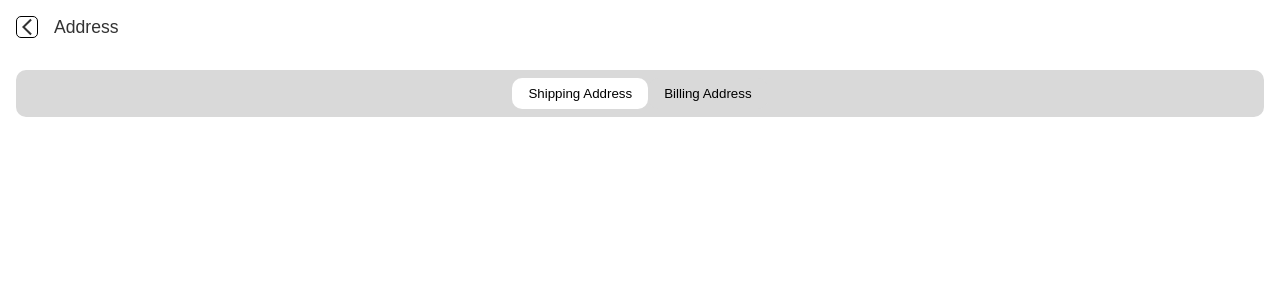
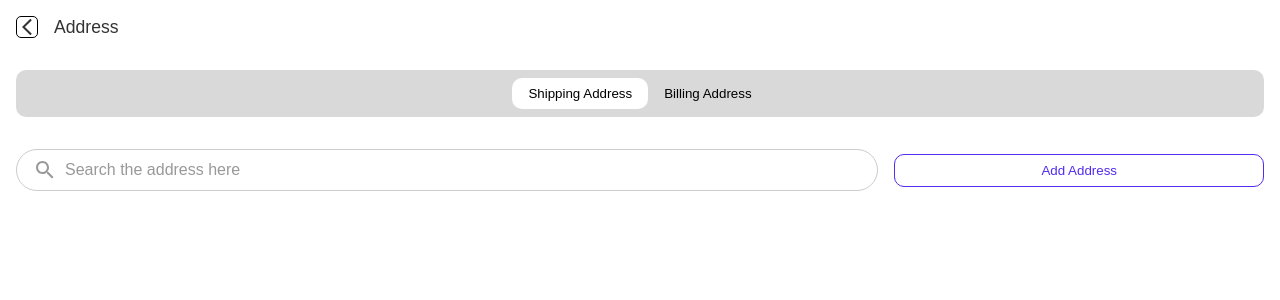
Before and after one commit to joaolrocha/address-project, a React (Create React App) app: page / in a window 1280 px wide. Shown: the top 300 px of the page. Built offline with nearby package versions, Linux system fonts and the light colour scheme.

Commit message:
feat: add searchfield and register button

```diff
--- /dev/null
+++ b/src/components/SearchAddress/SearchAddress.tsx
@@ -0,0 +1,18 @@
+import SearchTextField from "../SearchTextField/SearchTextField"
+
+import './_searchAddress.scss'
+
+const SearchAddress = () => {
+  return (
+    <div className="search-address-container">
+      <div className="search-address-container-textfield">
+        <SearchTextField />
+      </div>
+      <div className="search-address-container-button">
+        <button>Add Address</button>
+      </div>
+    </div>
+  )
+}
+
+export default SearchAddress
--- /dev/null
+++ b/src/components/SearchAddress/_searchAddress.scss
@@ -0,0 +1,76 @@
+.search-address-container {
+  display: flex;
+  align-items: center;
+  padding: 1rem;
+  gap: 1rem;
+  width: 100%;
+
+  &-textfield {
+    width: 70%;
+  }
+
+  &-button {
+    display: flex;
+    align-items: center;
+    justify-content: center;
+    width: 30%;
+
+    & button {
+      border: none;
+      padding: 0.5rem 1rem;
+      cursor: pointer;
+      transition: background-color 0.3s;
+      border-radius: 10px;
+      background-color: #fff;
+      color: #542BF0;
+      border: 1px solid #542BF0;
+    }
+  }
+
+  // Mobile
+  @media (max-width: 600px) {
+    flex-direction: column;
+    align-items: stretch;
+
+    &-textfield,
+    &-button {
+      width: 100%;
+    }
+
+    &-button {
+      & button {
+        width: 100%;
+      }
+    }
+  }
+
+  // Tablet
+  @media (min-width: 601px) and (max-width: 1024px) {
+    &-textfield {
+      width: 65%;
+    }
+
+    &-button {
+      width: 35%;
+
+      & button {
+        width: 100%;
+      }
+    }
+  }
+
+  // Desktop
+  @media (min-width: 1025px) {
+    &-textfield {
+      width: 70%;
+    }
+
+    &-button {
+      width: 30%;
+
+      & button {
+        width: 100%;
+      }
+    }
+  }
+}
--- /dev/null
+++ b/src/components/SearchTextField/SearchTextField.tsx
@@ -0,0 +1,18 @@
+import React from 'react';
+import SearchIcon from '@mui/icons-material/Search';
+import './_searchTextField.scss';
+
+const SearchTextField: React.FC = () => {
+  return (
+    <div className="search-container">
+      <SearchIcon className="search-icon" />
+      <input
+        type="text"
+        className="search-input"
+        placeholder="Search the address here"
+      />
+    </div>
+  );
+}
+
+export default SearchTextField;
--- /dev/null
+++ b/src/components/SearchTextField/_searchTextField.scss
@@ -0,0 +1,26 @@
+.search-container {
+  display: flex;
+  align-items: center;
+  padding: 0.5rem 1rem;
+  border: 1px solid #ccc;
+  border-radius: 1.5rem;
+  background-color: #fff;
+  width: 100%;
+
+  .search-icon {
+    color: #999;
+    margin-right: 0.5rem;
+  }
+
+  .search-input {
+    border: none;
+    outline: none;
+    width: 100%;
+    font-size: 1rem;
+    color: #666;
+
+    &::placeholder {
+      color: #999;
+    }
+  }
+}
--- a/src/views/Home/Home.tsx
+++ b/src/views/Home/Home.tsx
@@ -1,5 +1,6 @@
 import ControllerButtons from "../../components/ControllerButtons/ControllerButtons"
 import Header from "../../components/Header/Header"
+import SearchAddress from "../../components/SearchAddress/SearchAddress"
 
 const HomePage = () => {
   return (
@@ -13,6 +14,10 @@ const HomePage = () => {
       <div className="homepage-container-controller">
         <ControllerButtons />
       </div>
+
+      <div className="homepage-container-search">
+        <SearchAddress/>
+      </div>
     </div>
   )
 }
```
